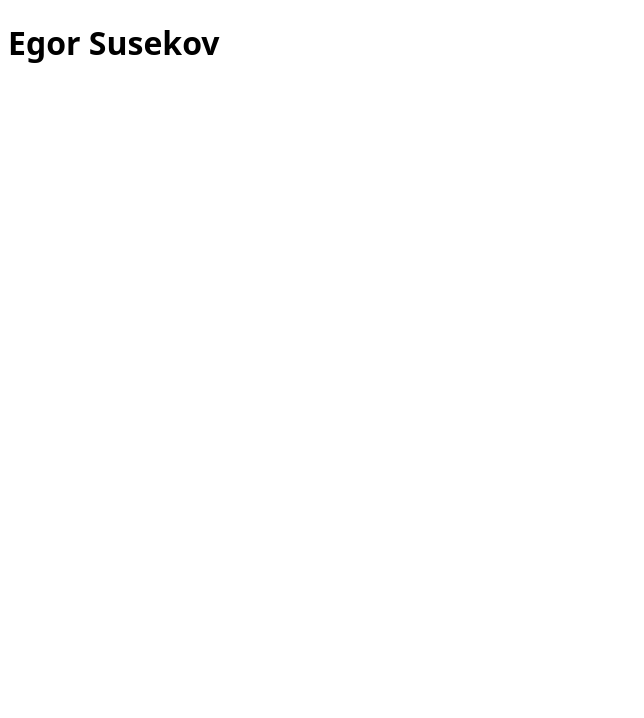
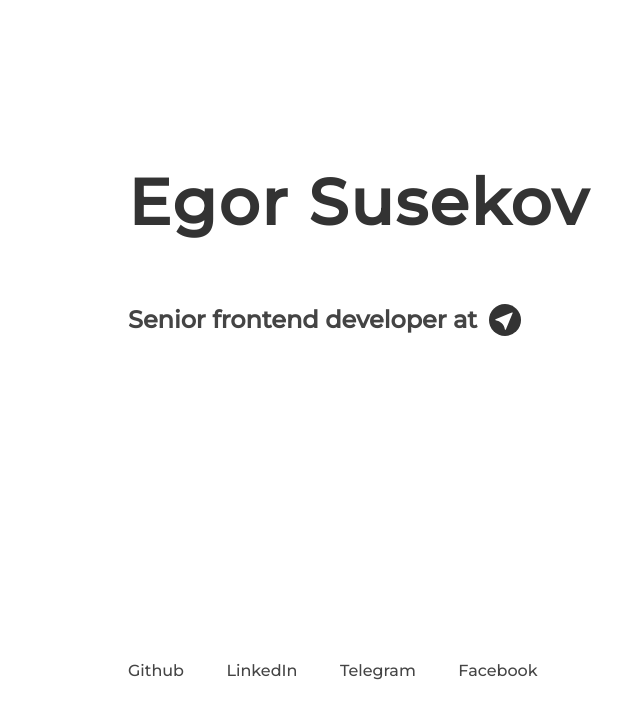
Before and after one commit to esusekov/homepage, a plain HTML site: page index.html in a window 1280 px wide. Shown: the whole page, without its empty margins (0-644 px from the left). Drawn offline with Linux system fonts and the light colour scheme.

Commit message:
update home

```diff
--- a/index.html
+++ b/index.html
@@ -3,9 +3,26 @@
 <head>
   <meta charset="UTF-8">
   <title>susekov.me</title>
-  <style>html { font-family: system-ui; }</style>
+  <link rel="stylesheet" href="styles.css">
+  <link href="https://fonts.googleapis.com/css?family=Montserrat:400,500" rel="stylesheet">
 </head>
 <body>
   <h1>Egor Susekov</h1>
+  <h2>
+    Senior frontend developer at
+    <a class="rocketLink" href="https://rocketbank.ru" title="Rocketbank">
+      <svg class="rocket" xmlns="http://www.w3.org/2000/svg" viewBox="0 0 60 60">
+        <title>Rocketbank</title>
+        <path class="rocketCircle" fill="#333" d="M0,30a30,30 0 1, 0 60,0a30,30 0 1, 0 -60,0"/>
+        <path class="rocketArrow" fill="white" d="M44.423 17.03L31.6 47.804a.903.903 0 0 1-1.725-.193c-.74-4.324-2.796-8.266-5.946-11.397a21.2 21.2 0 0 0-11.465-5.91.898.898 0 0 1-.194-1.715l30.965-12.75a.908.908 0 0 1 .365-.077h.02a.9.9 0 0 1 .803 1.27z"/>
+      </svg>
+    </a>
+  </h2>
+  <div class="links">
+    <a class="link" href="https://github.com/esusekov" title="Github">Github</a>
+    <a class="link" href="https://www.linkedin.com/in/egor-susekov-36502369/" title="LinkedIn">LinkedIn</a>
+    <a class="link" href="https://t.me/esusekov" title="Telegram">Telegram</a>
+    <a class="link" href="https://www.facebook.com/esusekov" title="Facebook">Facebook</a>
+  </div>
 </body>
 </html>
--- /dev/null
+++ b/styles.css
@@ -0,0 +1,112 @@
+html {
+    width: 100%;
+    height: 100%;
+}
+
+body {
+    --primary-color: #333;
+    --secondary-color: #444;
+    --bg-color: white;
+
+    display: flex;
+    width: 100%;
+    height: 100%;
+    box-sizing: border-box;
+    flex-direction: column;
+    padding: 15vh 10vw;
+    margin: 0;
+    color: var(--primary-color);
+    background-color: var(--bg-color);
+    font-family: Montserrat, sans-serif;
+    font-weight: 500;
+}
+
+h1 {
+    font-size: 8vmin;
+    letter-spacing: 0.03em;
+}
+
+h2 {
+    display: flex;
+    align-items: center;
+    font-size: 3vmin;
+    color: var(--secondary-color);
+}
+
+.rocketLink {
+    width: 4vmin;
+    height: 4vmin;
+    margin-left: 1.5vmin;
+    transition: transform 200ms ease, filter 200ms ease;
+}
+
+.rocketLink:hover {
+    transform: translateY(-5%);
+    filter: drop-shadow(0 1vmin 1vmin rgba(0, 0, 0, 0.2));
+}
+
+.rocketLink:active {
+    transform: translateY(0);
+    filter: drop-shadow(0 1vmin 1vmin rgba(0, 0, 0, 0.1));
+}
+
+
+.rocket {
+    width: 100%;
+    height: 100%;
+}
+
+.rocketCircle {
+    fill: var(--primary-color);
+}
+
+.rocketArrow {
+    fill: var(--bg-color);
+}
+
+.links {
+    display: flex;
+    width: 40%;
+    justify-content: space-between;
+    margin-top: auto;
+}
+
+.link {
+    position: relative;
+    width: auto;
+    font-size: 2vmin;
+}
+
+.link:any-link {
+    color: var(--secondary-color);
+    text-decoration: none;
+}
+
+.link:after {
+    content: '';
+    position: absolute;
+    top: calc(100% + 1vmin);
+    left: 0;
+    width: 100%;
+    height: 2px;
+    background-color: var(--secondary-color);
+    transition: transform 200ms ease-in;
+    transform: scaleX(0);
+    transform-origin: left;
+}
+
+.link:hover:after {
+    transform: scaleX(1);
+}
+
+.link + .link {
+    margin-left: 1vmin;
+}
+
+@media (prefers-color-scheme: dark) {
+    body {
+        --primary-color: #eee;
+        --secondary-color: #ccc;
+        --bg-color: #333;
+    }
+}
```
